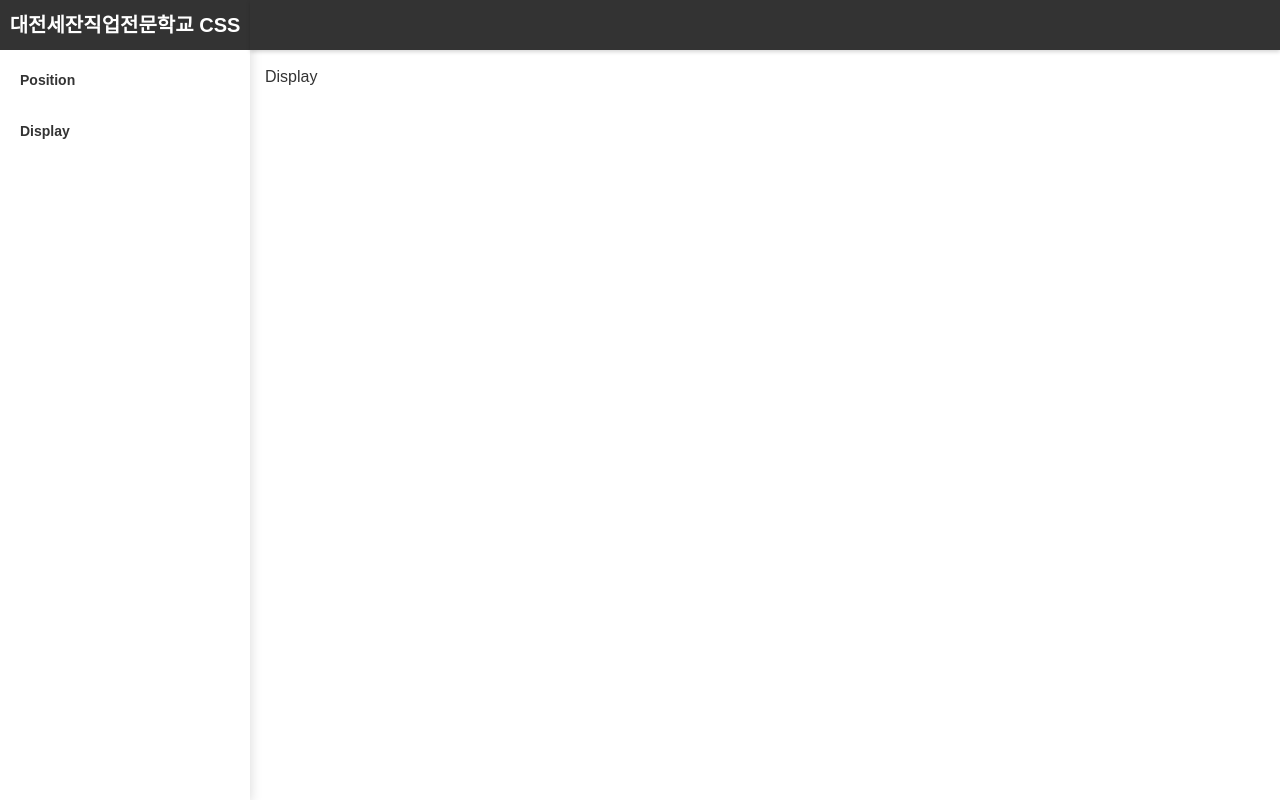
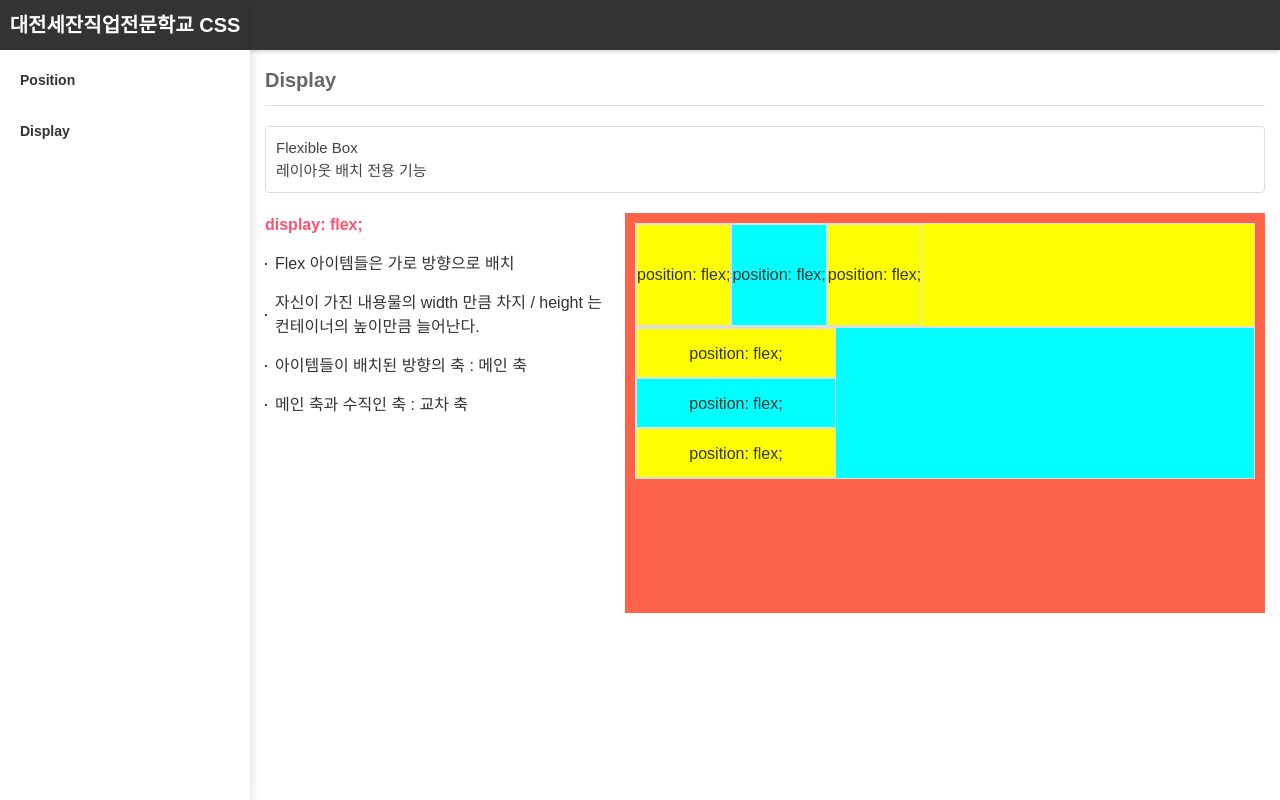
Before and after one commit to st20916/study-css, a React (Vite) app: page /study-css/display in a window 1280 px wide. Built offline with nearby package versions, Linux system fonts and the light colour scheme.

Commit message:
feat : disply flex 일부 추가

```diff
--- a/src/components/menu/Display.jsx
+++ b/src/components/menu/Display.jsx
@@ -1,9 +1,38 @@
 import React from 'react'
+import PageStyle from '../../styles/pages/Page.module.scss';
 
 const Display = () => {
 	return (
 		<div>
-			Display
+			<h2 className={PageStyle.title}>Display</h2>
+			<p className={PageStyle.explain}>
+				Flexible Box <br />
+				레이아웃 배치 전용 기능
+			</p>
+			{/*  */}
+			<div className={PageStyle.explain__grid}>
+				<div className={PageStyle.description}>
+					<strong>display: flex;</strong>
+					<ul>
+						<li>Flex 아이템들은 가로 방향으로 배치</li>
+						<li>자신이 가진 내용물의 width 만큼 차지 / height 는 컨테이너의 높이만큼 늘어난다.</li>
+						<li>아이템들이 배치된 방향의 축 : 메인 축</li>
+						<li>메인 축과 수직인 축 : 교차 축</li>
+					</ul>
+				</div>
+				<div className={PageStyle.test__background}>
+					<div data-attr="flex">
+						<div>position: flex;</div>
+						<div>position: flex;</div>
+						<div>position: flex;</div>
+					</div>
+					<div data-attr="flex" data-flex-direction="column">
+						<div>position: flex;</div>
+						<div>position: flex;</div>
+						<div>position: flex;</div>
+					</div>
+				</div>
+			</div>
 		</div>
 	)
 }
--- a/src/styles/Main.module.scss
+++ b/src/styles/Main.module.scss
@@ -16,6 +16,6 @@
 
 .content { padding: 1.5rem; }
 
-@media (min-width: 1024px) {
+@media (min-width: 992px) {
 	.content { height: calc(100vh - 5rem); overflow-y: auto; }
 }
--- a/src/styles/pages/Page.module.scss
+++ b/src/styles/pages/Page.module.scss
@@ -79,13 +79,34 @@
 			position: static;
 		}
 
+		&[data-attr="flex"] {
+			display: flex;
+			width: auto;
+			height: auto;
+
+			> div {
+				width: auto;
+				height: auto;
+			}
+
+			&[data-flex-direction="column"] {
+				flex-direction: column;
+
+				> div {
+					max-width: 20rem;
+					height: 5rem;
+					line-height: 5rem;
+				}
+			}
+		}
+
 		&:nth-child(2n) {
 			background-color: #00ffff;
 		}
 	}
 }
 
-@media (min-width: 1024px) {
+@media (min-width: 992px) {
 	.explain__grid {
 		display: grid;
 		grid-template-columns: 35rem auto;
```
Also changed, not shown: 5 other files (tests, documents, lock files or other folders).
